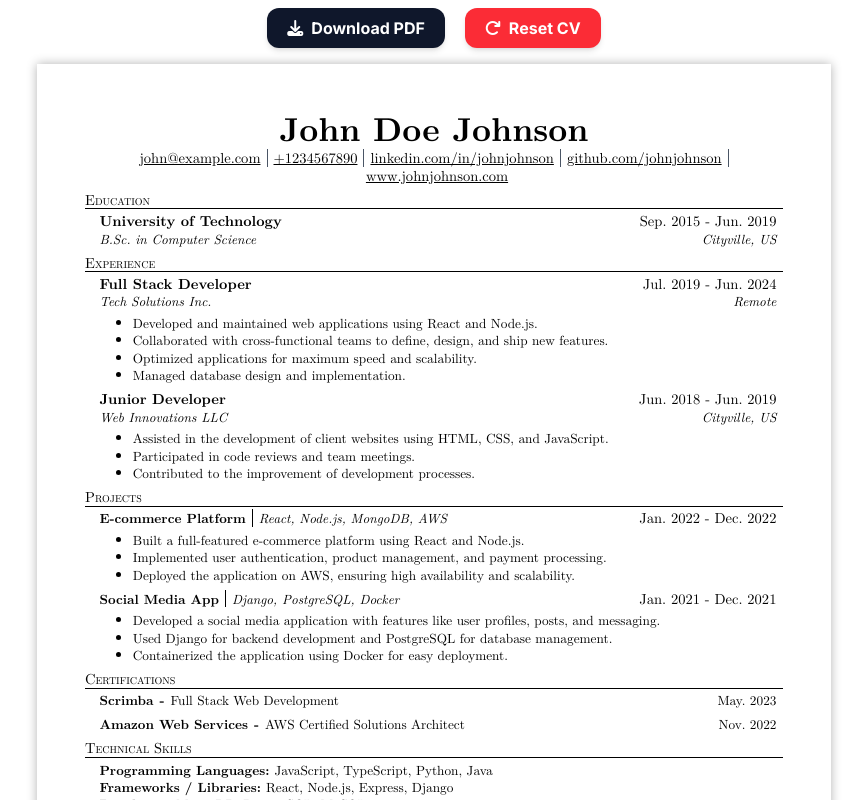
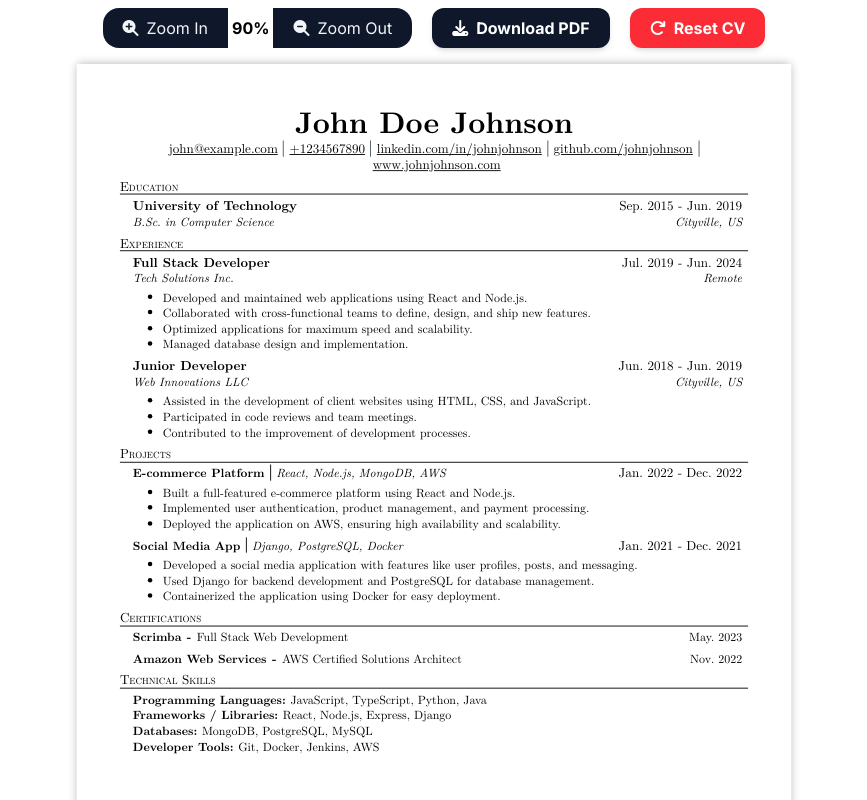
Before and after one commit to jcf-junior/getcv.dev, a React (Vite) app: page /editor/preview in a window 1280 px wide. Shown: the top 800 px of the page, without its empty margins (206-1073 px from the left). Built offline with nearby package versions, Linux system fonts and the light colour scheme; a web font is replaced by a local one.

Commit message:
feat: Implemented zoom controls in the editor toolbar

```diff
--- a/src/components/Toolbar.tsx
+++ b/src/components/Toolbar.tsx
@@ -1,6 +1,34 @@
-export default function Toolbar() {
+import type React from "react";
+
+type Props = {
+  scaleFactor: number;
+  setScaleFactor: React.Dispatch<React.SetStateAction<number>>;
+};
+
+export default function Toolbar({ setScaleFactor, scaleFactor }: Props) {
   return (
     <div className="flex gap-5 justify-center items-center no-print">
+      <div className="bg-white flex items-center justify-center rounded-2xl gap-1 text-gray-100">
+        <button
+          className="flex gap-2 items-center px-5 py-2 rounded-l-2xl bg-slate-900 hover:bg-slate-800 hover:scale-105 cursor-pointer transition-all"
+          onClick={() => setScaleFactor((prev) => prev + 0.1)}
+        >
+          <i className="fas fa-magnifying-glass-plus"></i>
+          Zoom In
+        </button>
+
+        <div className="text-black font-bold">
+          {(scaleFactor * 100).toFixed(0)}%
+        </div>
+
+        <button
+          className="flex gap-2 items-center px-5 py-2 rounded-r-2xl bg-slate-900 hover:bg-slate-800 hover:scale-105 cursor-pointer transition-all"
+          onClick={() => setScaleFactor((prev) => prev - 0.1)}
+        >
+          <i className="fas fa-magnifying-glass-minus"></i>
+          Zoom Out
+        </button>
+      </div>
 
       <button
         className="flex items-center gap-2 bg-slate-900 text-white px-5 py-2 rounded-xl font-bold hover:bg-slate-800 hover:scale-105 cursor-pointer transition-all shadow-md active:scale-95 disabled:opacity-50 disabled:cursor-not-allowed"
--- a/src/pages/LivePreview.tsx
+++ b/src/pages/LivePreview.tsx
@@ -1,19 +1,20 @@
+import { useState } from "react";
 import JakesResume from "../templates/JakesResume";
 import { useCvData } from "../hooks/useCvData";
 import Toolbar from "../components/Toolbar";
 
 export default function LivePreview() {
-
+  const [scaleFactor, setScaleFactor] = useState(0.9);
   const { cvData } = useCvData();
 
   return (
     <>
-      <div className="p-2 flex flex-col gap-4">
-        <Toolbar />
+      <div className="sticky p-2 flex flex-col gap-4">
+        <Toolbar setScaleFactor={setScaleFactor} scaleFactor={scaleFactor} />
 
         <div
           className="w-fit shadow mx-auto "
-
+          style={{ scale: `${scaleFactor}`, transformOrigin: "top center" }}
         >
           <JakesResume cvData={cvData} />
         </div>
```
